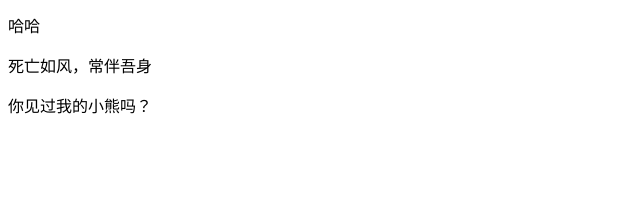
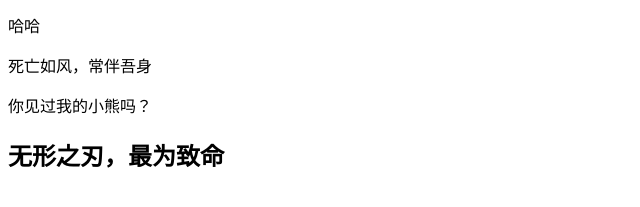
Before and after one commit to zhendehensuiyi/zh, a plain HTML site: page index.html in a window 1280 px wide. Shown: the part 107-314 px from the top of the page, without its empty margins (0-640 px from the left). Drawn offline with Linux system fonts and the light colour scheme.

Commit message:
劫的话

```diff
--- a/index.html
+++ b/index.html
@@ -12,5 +12,6 @@
     <span>哈哈</span>
     <p>死亡如风，常伴吾身</p>
     <span>你见过我的小熊吗？</span>
+    <h2>无形之刃，最为致命</h2>
 </body>
 </html>
```
